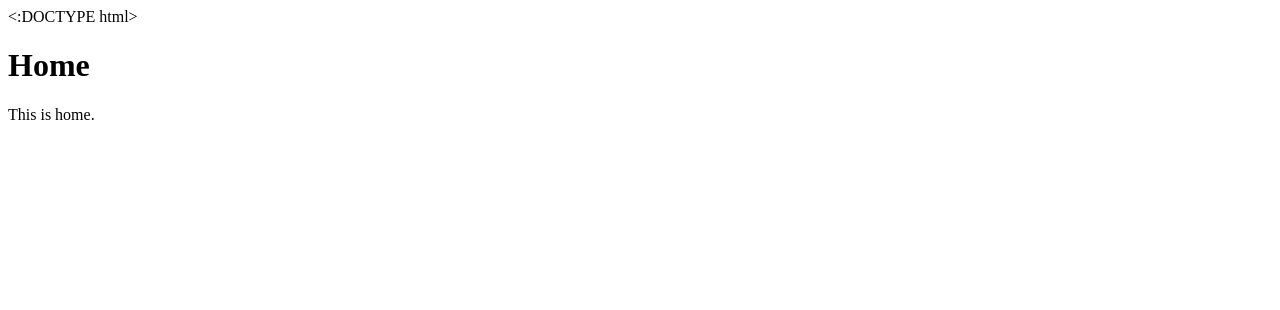
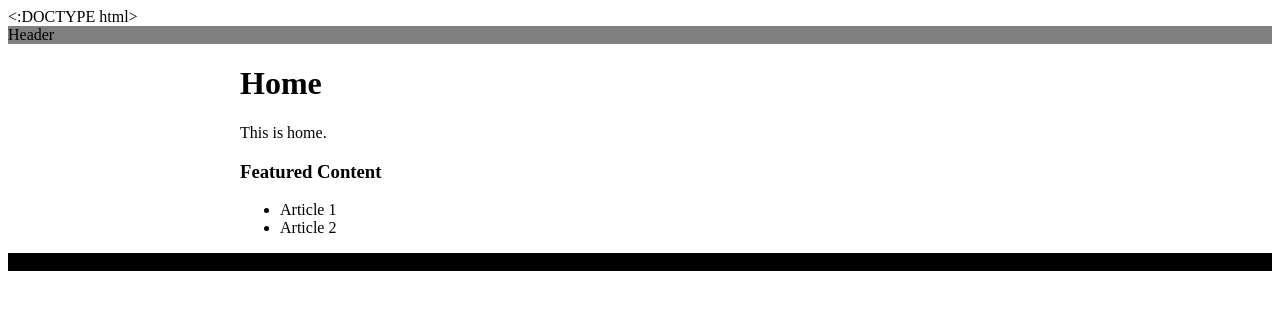
Before and after one commit to keejuneman/keejuneman.github.io, a plain HTML site: page index.html in a window 1280 px wide. Drawn offline with Linux system fonts and the light colour scheme.

Commit message:
feat: Apply Symantic Elements

```diff
--- a/index.html
+++ b/index.html
@@ -7,7 +7,20 @@
 	</head>
 	<body>
 		<!-- Main Contents -->
-		<h1>Home</h1>
-		<p>This is home.</p>
+		<header style="background-color: gray;">Header</header>
+		<div style="width:800px; margin: 0 auto;">
+			<main>
+				<h1>Home</h1>
+				<p>This is home.</p>
+			</main>
+			<aside>
+				<h3>Featured Content</h3>
+				<ul>
+					<li>Article 1</li>
+					<li>Article 2</li>
+				</ul>
+			</aside>
+		</div>
+		<footer style="background-color: black; color; white;">Footer</footer>
 	</body>
 </html>
```
